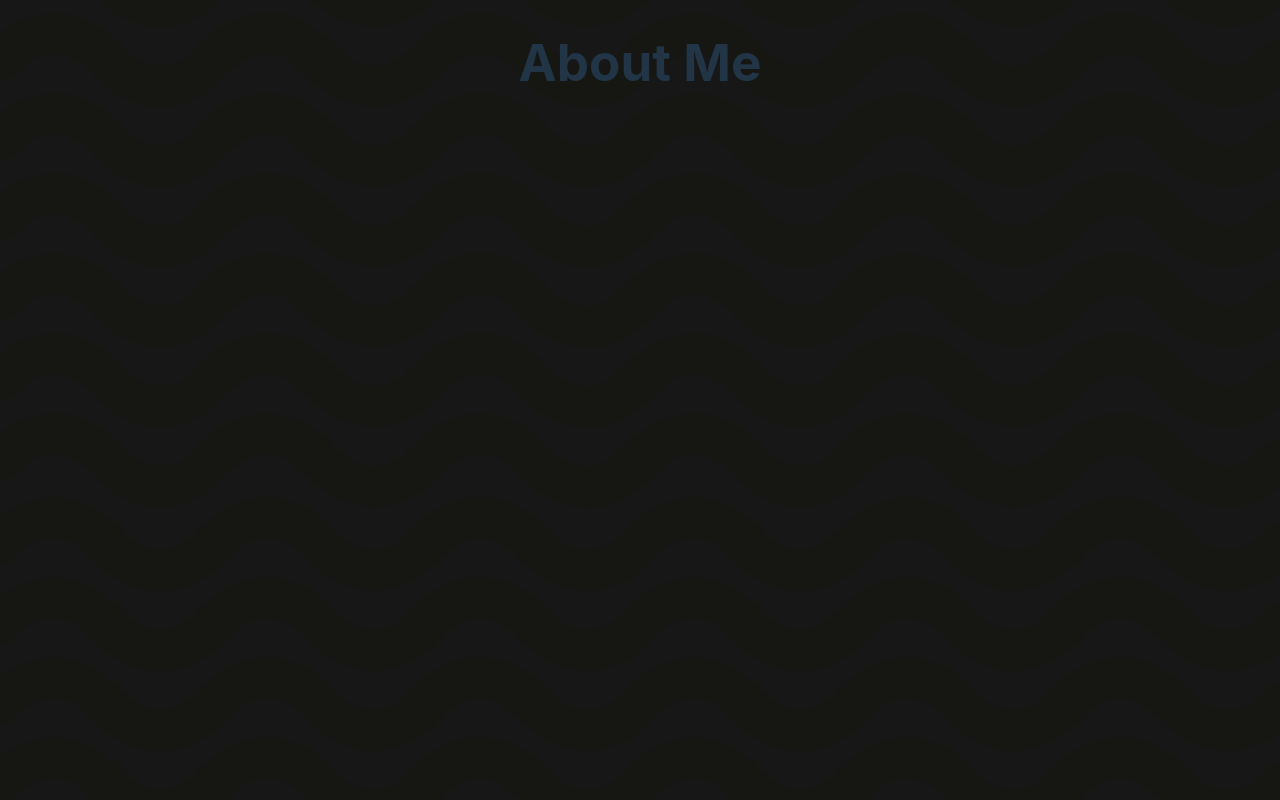
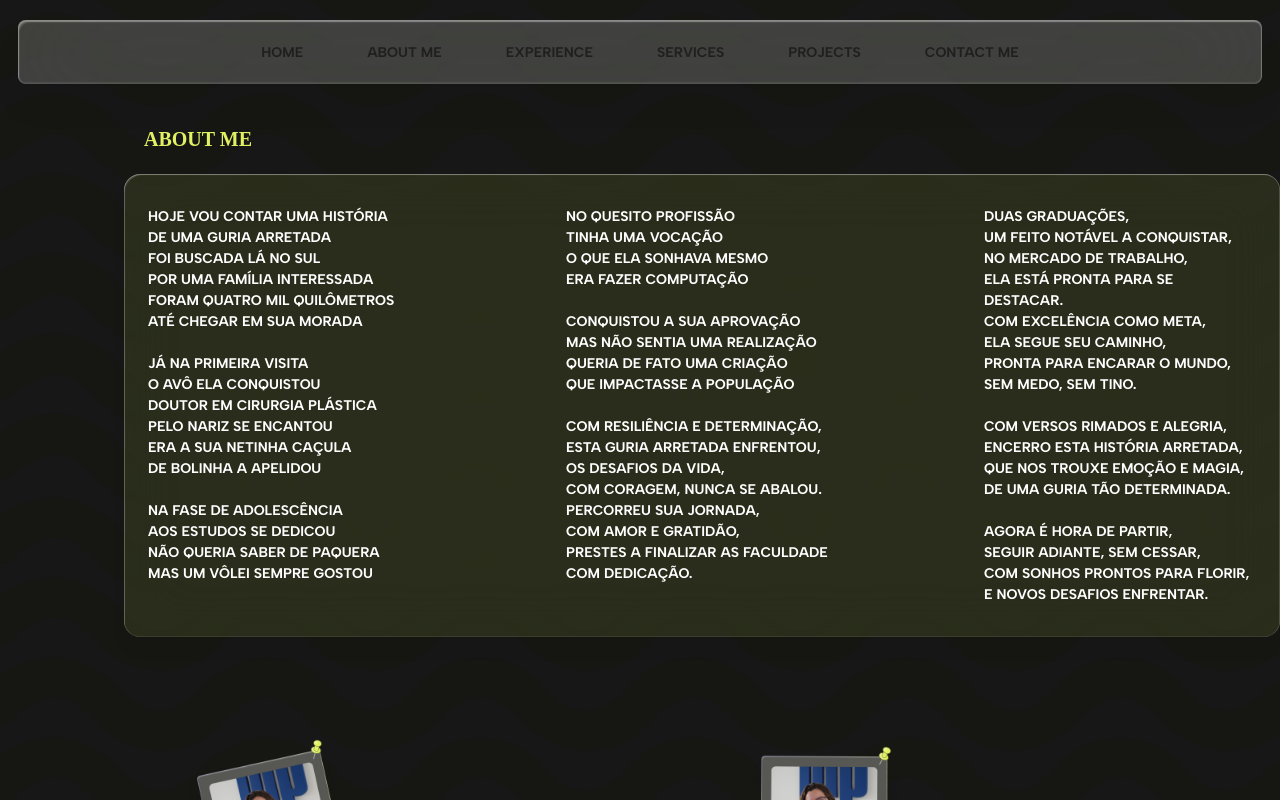
Before and after one commit to thiago186/portoflio-guta, a React (Vite) app: page /about-me in a window 1280 px wide. Built offline with nearby package versions, Linux system fonts and the light colour scheme.

Commit message:
:art: changed about me page

```diff
--- a/src/pages/AboutMe/AboutMePage.css
+++ b/src/pages/AboutMe/AboutMePage.css
@@ -2,12 +2,103 @@
     background-image: url('/black-background.svg');
     background-size: cover;
     background-position: center;
-    background-repeat: no-repeat;
+    background-repeat: repeat-y;
     min-height: 100vh;
     width: 100%;
-    position: fixed; /* Isso garante que o background cubra toda a viewport */
+    position: absolute;
     top: 0;
     left: 0;
     right: 0;
     bottom: 0;
+    overflow-y: auto;
 }
+
+.aboutme-page-container {
+    position: relative;
+    padding-top: 104px;
+    padding-left: 124px;
+    padding-bottom: 40px;
+    min-height: 100%;
+}
+
+.aboutme-tittle {
+    color: var(--green-30, var(--green, #E2F163));
+    text-align: left;
+    font-family: Montserrat;
+    font-size: 20px;
+    font-style: normal;
+    font-weight: 800;
+    line-height: 150%;
+    text-transform: uppercase;
+    margin: 0;
+    padding: 20px;
+}
+
+.aboutme-description-container {
+    display: flex;
+    max-width: 1120px;
+    width: calc(100% - 48px);
+    padding: 32px 24px;
+    justify-content: space-between;
+    align-items: flex-start;
+    gap: 24px;
+    margin-bottom: 24px;
+
+    border-radius: 16px;
+    background: rgba(226, 241, 99, 0.10);
+    box-shadow: 2.174px 2.718px 1.087px -1.631px rgba(255, 255, 255, 0.20) inset,
+                0px -0.544px 0.544px 0.544px rgba(255, 255, 255, 0.08) inset,
+                0px 0.544px 0.544px 0.544px rgba(255, 255, 255, 0.25) inset,
+                0px 13.045px 16.307px 0px rgba(0, 0, 0, 0.05);
+    -webkit-backdrop-filter: blur(27.17751693725586px);
+    backdrop-filter: blur(27.17751693725586px);
+}
+
+.aboutme-text {
+    color: #FFFFFF;
+    max-width: 272px;
+    white-space: pre-line;
+    text-align: left;
+    font-family: "Albert Sans";
+    font-size: 14px;
+    font-style: normal;
+    font-weight: 600;
+    line-height: 150%;
+    text-transform: uppercase;
+    flex: 1;
+}
+
+.airplanes-container{
+    display: flex;
+    flex-direction: column;
+    gap: 16px;
+    flex: 1;
+    margin-left: -5vw;
+    margin-top: 40px;
+    width: calc(100% + 80px);
+}
+
+.aboutme-figures {
+    scale: 0.8;
+    margin-top: 20px;
+    left: 16px;
+}
+
+
+@media (max-width: 768px) {
+    .aboutme-page-container {
+        padding-left: 16px;
+        padding-right: 16px;
+    }
+
+    .aboutme-description-container {
+        flex-direction: column;
+        align-items: stretch;
+        width: calc(100% - 32px);
+        padding: 24px 16px;
+    }
+
+    .aboutme-text {
+        max-width: 100%;
+    }
+}
--- a/src/pages/AboutMe/index.jsx
+++ b/src/pages/AboutMe/index.jsx
@@ -1,14 +1,34 @@
 import React from "react";
 
 import Navbar from "../../components/Navbar";
+
 import "./AboutMePage.css";
 
+
 function AboutMePage() {
+    const theme="dark";
+    const firstText="Hoje vou contar uma história\nDe uma guria arretada\nFoi buscada lá no Sul\nPor uma família interessada\nForam quatro mil quilômetros\nAté chegar em sua morada\n\nJá na primeira visita\nO avô ela conquistou\nDoutor em cirurgia plástica\nPelo nariz se encantou\nEra a sua netinha caçula\nDe bolinha a apelidou\n\nNa fase de adolescência\nAos estudos se dedicou\nNão queria saber de paquera\nMas um vôlei sempre gostou";
+    const secondText="No quesito profissão\nTinha uma vocação\nO que ela sonhava mesmo\nEra fazer Computação\n\nConquistou a sua aprovação\nMas não sentia uma realização\nQueria de fato uma criação\nQue impactasse a população\n\nCom resiliência e determinação, \nesta guria arretada enfrentou,\nOs desafios da vida, \ncom coragem, nunca se abalou.\nPercorreu sua jornada, \ncom amor e gratidão,\nprestes a finalizar as faculdade\ncom dedicação.";
+    const thirdText="duas graduações, \num feito notável a conquistar,\nNo mercado de trabalho, \nela está pronta para se destacar.\nCom excelência como meta, \nela segue seu caminho,\nPronta para encarar o mundo,\nsem medo, sem tino.\n\nCom versos rimados e alegria,\nEncerro esta história arretada,\nQue nos trouxe emoção e magia,\nDe uma guria tão determinada.\n\nAgora é hora de partir,\nSeguir adiante, sem cessar,\nCom sonhos prontos para florir,\nE novos desafios enfrentar.";
+
     return (
         <div className="aboutme-wrapper">
-            <h1>About Me</h1>
+            <div className="aboutme-page-container">
+                <Navbar theme={theme}/>
+                <div className="aboutme-tittle">About Me</div>
+                <div className="aboutme-description-container">
+                    <div className="aboutme-text">{firstText}</div>
+                    <div className="aboutme-text">{secondText}</div>
+                    <div className="aboutme-text">{thirdText}</div>
+                </div>
+                <div className="airplanes-container">
+                    <img className="aboutme-figures" src="aboutme-figures.png" alt="Decorative figures" />
+                </div>
+            </div>
         </div>
-    )
+    );
 }
 
+
+
 export default AboutMePage;
```
